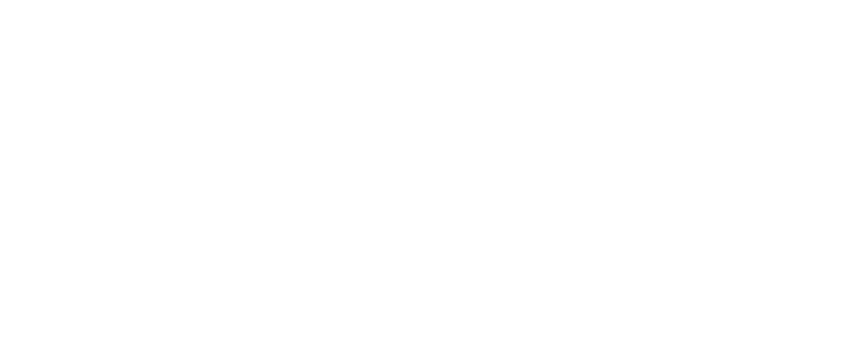
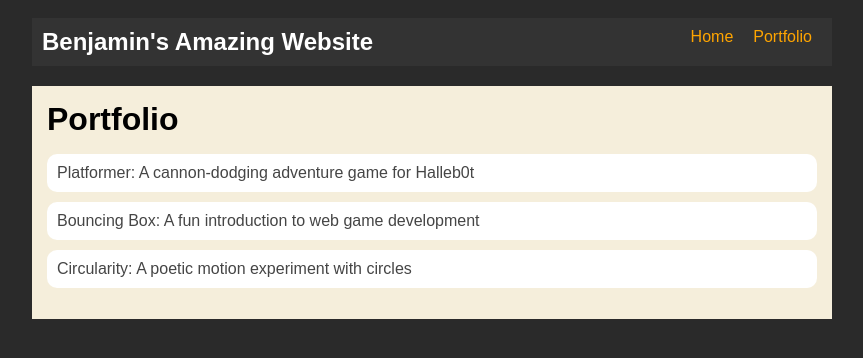
Before and after one commit to BaFinney001/BaFinney001.github.io, a plain HTML site: page portfolio.html in a window 1280 px wide. Shown: the whole page, without its empty margins (208-1071 px from the left). Drawn offline with Linux system fonts and the light colour scheme.

Commit message:
add portfolio page to website

```diff
--- a/portfolio.html
+++ b/portfolio.html
@@ -0,0 +1,41 @@
+<!DOCTYPE html>
+<html>
+    <head>
+        <title>My Awesome Website</title>
+        <link rel="stylesheet" href="style.css" />
+    </head>
+
+    <body>
+        <!-- All content goes here-->
+         <div id="all-contents">
+            <nav>
+                <h1>Benjamin's Amazing Website</h1>
+                <ul id="nav-ul">
+                    <li class="nav-li">
+                        <a href="index.html">Home</a>
+                    </li>
+                    <li class="nav-li">
+                        <a href="portfolio.html">Portfolio</a>
+                    </li>
+                </ul>
+            </nav>
+
+            <main>
+                <div class="content">
+                    <h1>Portfolio</h1>
+                    <ul id="portfolio">
+                        <li>
+                            <a href="fsd-projects/platformer/">Platformer: A cannon-dodging adventure game for Halleb0t</a>
+                        </li>
+                        <li>
+                            <a href="fsd-projects/bouncing-box/">Bouncing Box: A fun introduction to web game development</a>
+                        </li>
+                        <li>
+                            <a href="fsd-projects/circularity/">Circularity: A poetic motion experiment with circles</a>
+                        </li>
+                    </ul>
+                </div>
+            </main>
+         </div>
+    </body>
+</html>
--- a/style.css
+++ b/style.css
@@ -75,3 +75,29 @@ main {
 h2, h3 {
     margin: 0px;
 }
+
+/* Portfolio styles */
+.content h1 {
+  color: black;
+}
+
+#portfolio {
+  list-style-type: none;
+  padding-left: 0;
+}
+
+#portfolio li {
+  background: #fff;
+  padding: 10px;
+  border-radius: 10px;
+  margin-bottom: 10px;
+}
+
+#portfolio li:hover {
+  background: #eee;
+}
+
+#portfolio a {
+  text-decoration: none;
+  color: #454545;
+}
```
